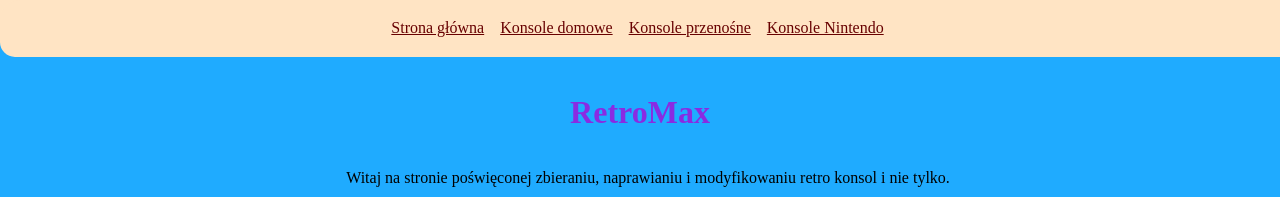
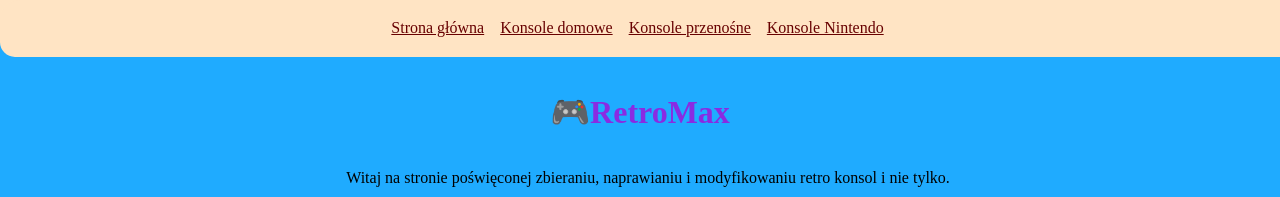
Before and after one commit to MaxOssowski/homepage, a plain HTML site: page index.html in a window 1280 px wide. Shown: the top 197 px of the page. Drawn offline with Linux system fonts and the light colour scheme.

Commit message:
Add emoji to title with pseudoclass

```diff
--- a/style.css
+++ b/style.css
@@ -89,6 +89,10 @@ footer {
     text-align: center;
 }
 
+.main-title__header::before {
+    content: "🎮"
+}
+
 .main-title__description {
     padding-left: 16px;
     text-align: center;
@@ -145,7 +149,7 @@ footer {
    background-color: #FFFFFF;
 }
 
-@media screen and (min-width: 670px) {
+@media screen and (min-width: 768px) {
 
 
     .navigation {
```
